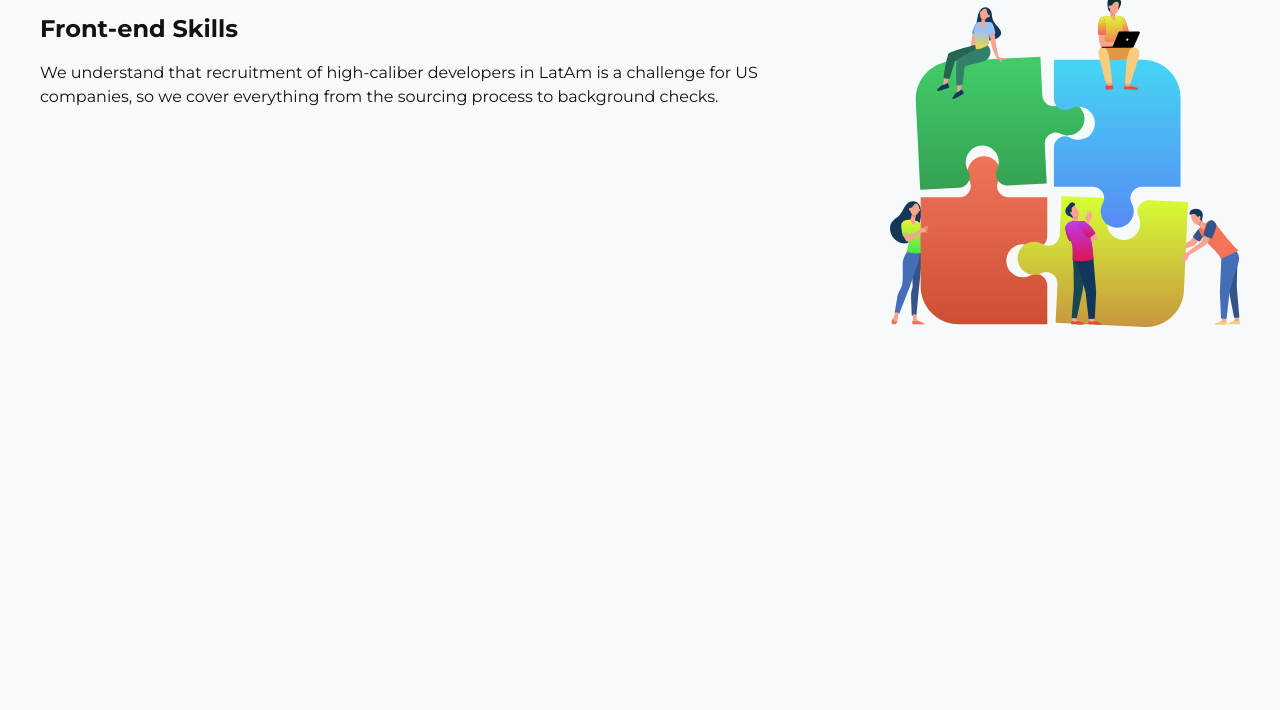
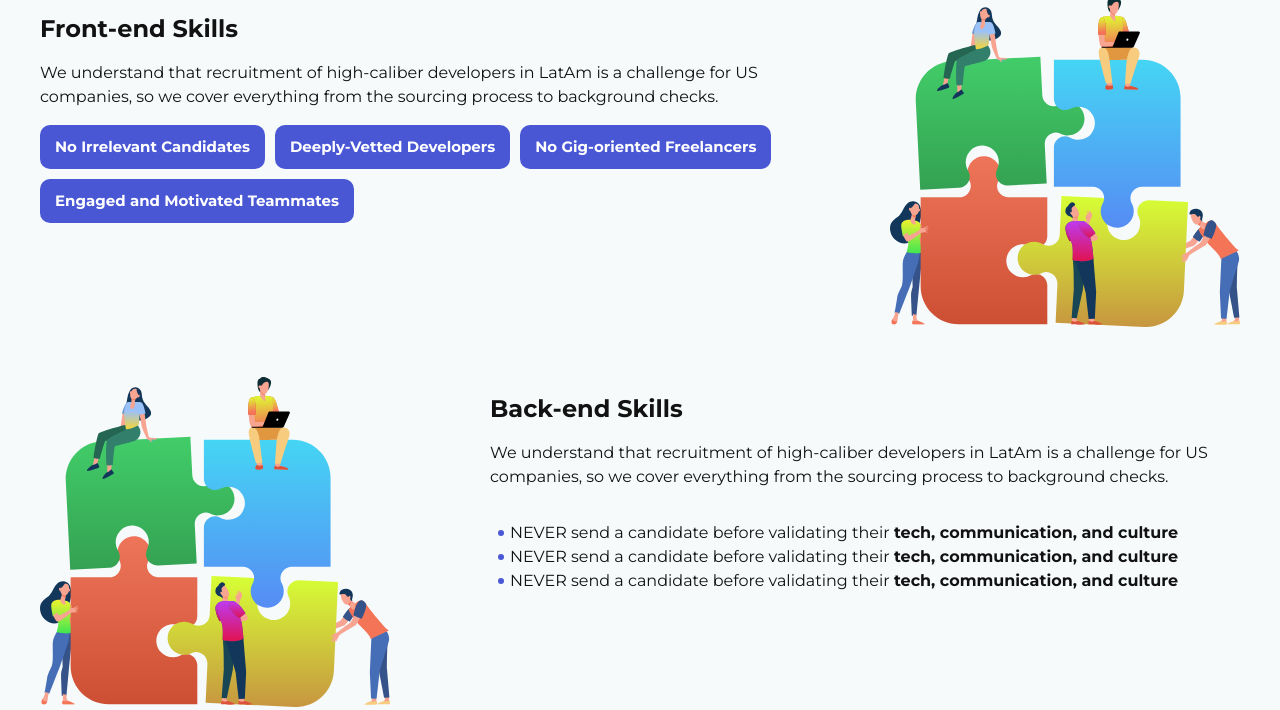
Before and after one commit to cesarkohl/gocesar, a website built with Vite: page index.html in a window 1280 px wide. Shown: the part 90-800 px from the top of the page. Built offline with nearby package versions, Linux system fonts and the light colour scheme.

Commit message:
Implement section features

```diff
--- /dev/null
+++ b/src/components/features/features.scss
@@ -0,0 +1,38 @@
+.features {
+  display: flex;
+  justify-content: space-between;
+  margin-bottom: 50px;
+
+  &--reverse {
+    flex-direction: row-reverse;
+
+    .features__text {
+      @include media(">tablet") {
+        padding-left: 100px;
+        padding-right: 0;
+      }
+    }
+  }
+
+  &__text {
+    @include media(">tablet") {
+      flex: 2;
+      padding-right: 100px;
+    }
+  }
+
+  &__tags {
+    display: flex;
+    flex-wrap: wrap;
+  }
+
+  &__img {
+    display: none;
+
+    @include media(">tablet") {
+      flex: 1;
+      display: initial;
+      max-width: 350px;
+    }
+  }
+}
--- /dev/null
+++ b/src/components/features/features.ts
@@ -0,0 +1,32 @@
+import './features.scss';
+import { tag } from "../tag/tag";
+
+interface Props {
+    title: string;
+    text: string;
+    image: string;
+    reverse?: boolean;
+    tags?: {
+        label: string;
+        color?: boolean;
+    }[];
+    list?: string[],
+}
+
+export function features(props: Props): string {
+    return `
+        <section class="features ${props.reverse ? 'features--reverse' : ''}">
+            <div class="features__text">
+                <h2>${props.title}</h2>
+                <p>${props.text}</p>
+                <div class="features__tags">
+                    ${props.tags?.length ? props.tags.map(t => tag(t.label, t.color)).join('') : ''}
+                </div>
+                <ul class="features__list">
+                    ${props.list?.length ? props.list.map(li => `<li>${li}</li>`).join('') : ''}
+                </ul>
+            </div>
+            <img class="features__img" src="${props.image}" alt="Teammates">
+        </section>
+    `;
+}
--- a/src/components/frontend/frontend.scss
+++ /dev/null
@@ -1,20 +0,0 @@
-.frontend {
-  display: flex;
-  justify-content: space-between;
-
-  &-text {
-    @include media(">tablet") {
-      flex: 2;
-      padding-right: 100px;
-    }
-  }
-  &-img {
-    display: none;
-
-    @include media(">tablet") {
-      flex: 1;
-      display: initial;
-      max-width: 350px;
-    }
-  }
-}
--- a/src/components/frontend/frontend.ts
+++ /dev/null
@@ -1,16 +0,0 @@
-import './frontend.scss';
-
-export function frontend(): string {
-    return `
-        <section class="frontend">
-            <div class="frontend-text">
-                <h2>Front-end Skills</h2>
-                <p>
-                    We understand that recruitment of high-caliber developers in LatAm is a challenge for US companies,
-                    so we cover everything from the sourcing process to background checks.
-                </p>
-            </div>
-            <img class="frontend-img" src="/teammates.svg" alt="Teammates">
-        </section>
-    `;
-}
--- a/src/components/menu/menu.scss
+++ b/src/components/menu/menu.scss
@@ -3,7 +3,7 @@
   flex-wrap: wrap;
   width: 100%;
 
-  &-logo {
+  &__logo {
     position: relative;
     flex: 1;
 
@@ -24,7 +24,7 @@
     }
   }
 
-  &-option {
+  &__option {
     display: flex;
     justify-content: center;
     align-items: center;
@@ -35,8 +35,8 @@
     color: var(--color-gray);
 
     &:hover,
-    &__active {
-      color: var(--color-purple);
+    &--active {
+      color: var(--color-primary);
     }
   }
 }
--- a/src/components/menu/menu.ts
+++ b/src/components/menu/menu.ts
@@ -2,15 +2,15 @@ import './menu.scss';
 
 export const menu = `
 <div class="menu">
-    <a class="menu-logo" href="#" target="_blank">
+    <a class="menu__logo" href="#" target="_blank">
         <span>GoCesar</span>
         <img src="/logo.png" class="logo" alt="GoGloby logo" />
     </a>
-    <a class="menu-option menu-option__active" href="#">Hey there</a>
-    <a class="menu-option" href="#">Front-end</a>
-    <a class="menu-option" href="#">Back-end</a>
-    <a class="menu-option" href="#">DevOps</a>
-    <a class="menu-option" href="#">InfoSec</a>
-    <a class="menu-option" href="#">Contact</a>
+    <a class="menu__option menu__option--active" href="#">Hey there</a>
+    <a class="menu__option" href="#">Front-end</a>
+    <a class="menu__option" href="#">Back-end</a>
+    <a class="menu__option" href="#">DevOps</a>
+    <a class="menu__option" href="#">InfoSec</a>
+    <a class="menu__option" href="#">Contact</a>
 </div>
 `;
--- /dev/null
+++ b/src/components/tag/tag.scss
@@ -0,0 +1,14 @@
+.tag {
+  border-radius: 10px;
+  margin: 0 10px 10px 0;
+  padding: 10px 15px;
+  font-size: 14px;
+  background-color: white;
+
+  &--primary {
+    font-size: 15px;
+    font-weight: 700;
+    color: white;
+    background-color: var(--color-primary);
+  }
+}
--- /dev/null
+++ b/src/components/tag/tag.ts
@@ -0,0 +1,9 @@
+import './tag.scss';
+
+export function tag(text: string, color: boolean = true): string {
+    return `
+        <span class="tag ${color ? "tag--primary" : ''}">
+            ${text}
+        </span>
+    `;
+}
--- a/src/main.scss
+++ b/src/main.scss
@@ -16,7 +16,7 @@
 
   --color-gray: rgba(18, 18, 18, 0.5);
   --color-gray-light: #F6FAFB;
-  --color-purple: #4957D4;
+  --color-primary: #4957D4;
 }
 
 main {
@@ -34,3 +34,20 @@ a {
   color: inherit;
   text-decoration: none;
 }
+
+ul {
+  padding-left: 20px;
+  list-style: none;
+}
+
+li::before {
+  content: "";
+  height: 6px;
+  width: 6px;
+  display: inline-block;
+  background: var(--color-primary);
+  margin-right: 6px;
+  vertical-align: 2px;
+  border-radius: 50%;
+  margin-left: -12px;
+}
--- a/src/main.ts
+++ b/src/main.ts
@@ -1,10 +1,57 @@
-import { menu } from './components/menu/menu';
-import { frontend } from './components/frontend/frontend';
+import {menu} from './components/menu/menu';
+import {features} from './components/features/features';
 import './main.scss';
 
 document.querySelector<HTMLDivElement>('#app')!.innerHTML = `
-  <main>
-    ${menu}
-    ${frontend()}
-  </main>
+    <main>
+        ${menu}
+
+        ${features({
+            title: "Front-end Skills",
+            text: "We understand that recruitment of high-caliber developers in LatAm is a challenge for US companies, so we cover everything from the sourcing process to background checks.",
+            image: "/teammates.svg",
+            tags: [
+                {label: "No Irrelevant Candidates"},
+                {label: "Deeply-Vetted Developers"},
+                {label: "No Gig-oriented Freelancers"},
+                {label: "Engaged and Motivated Teammates"},
+            ],
+        })}
+
+        ${features({
+            title: "Back-end Skills",
+            text: "We understand that recruitment of high-caliber developers in LatAm is a challenge for US companies, so we cover everything from the sourcing process to background checks.",
+            image: "/teammates.svg",
+            reverse: true,
+            list: [
+                "NEVER send a candidate before validating their <b>tech, communication, and culture</b>",
+                "NEVER send a candidate before validating their <b>tech, communication, and culture</b>",
+                "NEVER send a candidate before validating their <b>tech, communication, and culture</b>",
+            ],
+        })}
+
+        ${features({
+            title: "DevOps",
+            text: "We understand that recruitment of high-caliber developers in LatAm is a challenge for US companies, so we cover everything from the sourcing process to background checks.",
+            image: "/teammates.svg",
+            tags: [
+                {label: "No Irrelevant Candidates"},
+                {label: "Deeply-Vetted Developers"},
+                {label: "No Gig-oriented Freelancers"},
+                {label: "Engaged and Motivated Teammates"},
+            ],
+        })}
+
+        ${features({
+            title: "Infosec",
+            text: "We understand that recruitment of high-caliber developers in LatAm is a challenge for US companies, so we cover everything from the sourcing process to background checks.",
+            image: "/teammates.svg",
+            reverse: true,
+            list: [
+                "NEVER send a candidate before validating their <b>tech, communication, and culture</b>",
+                "NEVER send a candidate before validating their <b>tech, communication, and culture</b>",
+                "NEVER send a candidate before validating their <b>tech, communication, and culture</b>",
+            ],
+        })}
+    </main>
 `;
```
